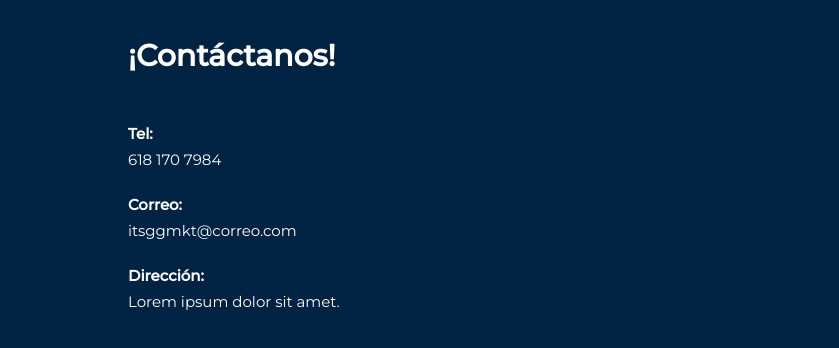
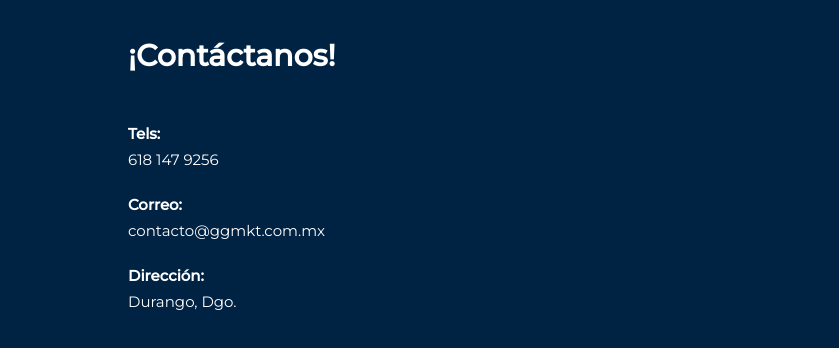
Before and after one commit to RickSandov/GG_mkt, a website: page contacto.html in a window 1280 px wide. Shown: the part 780-1128 px from the top of the page, 0-839 px from the left. Drawn offline with nearby package versions, Linux system fonts and the light colour scheme.

Commit message:
Number changed

```diff
--- a/contacto.html
+++ b/contacto.html
@@ -47,15 +47,18 @@
         <div class="footer__content">
             <div class="footer__contact">
                 <h3>¡Contáctanos!</h3>
-                <a href="tel:+6181707984">
-                    <p><span>Tel: </span>618 170 7984</p>
-                </a>
-                <a href="mailto:#">
-                    <p><span>Correo: </span>itsggmkt@correo.com</p>
-                </a>
-                <a href="#">
-                    <p><span>Dirección: </span>Lorem ipsum dolor sit amet.</p>
-                </a>
+                <div class="tels">
+                    <div>
+                        <p><span>Tels: </span><a href="tel:+6181479256">618 147 9256</a></p>
+                    </div>
+
+                </div>
+                <div>
+                    <p><span>Correo: </span> <a href="mailto:contacto@ggmkt.com.mx">contacto@ggmkt.com.mx</a></p>
+                </div>
+                <div>
+                    <p><span>Dirección: </span><a href="#">Durango, Dgo.</a></p>
+                </div>
 
             </div>
             <div class="footer__social-media">
@@ -63,7 +66,7 @@
                 <a href="#"><i class="fab fa-facebook-f"></i></a>
                 <a href="#"><i class="fab fa-twitter"></i></a>
                 <a href="#"><i class="fab fa-instagram"></i></a>
-                <a href="#"><i class="fab fa-whatsapp"></i></a>
+                <a href="https://api.whatsapp.com/send?phone=526181479256"><i class="fab fa-whatsapp"></i></a>
             </div>
         </div>
     </footer>
```
Also changed, not shown: index.html (+3 -6 lines), nosotros.html (+3 -5 lines), proyectos.html (+3 -6 lines).
